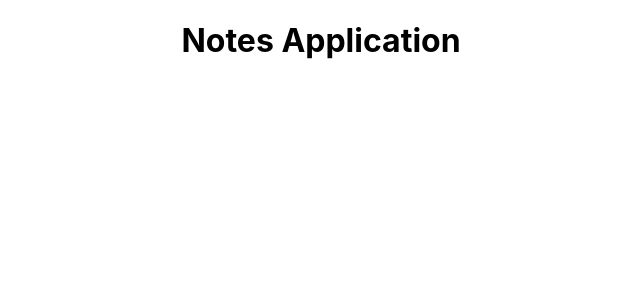
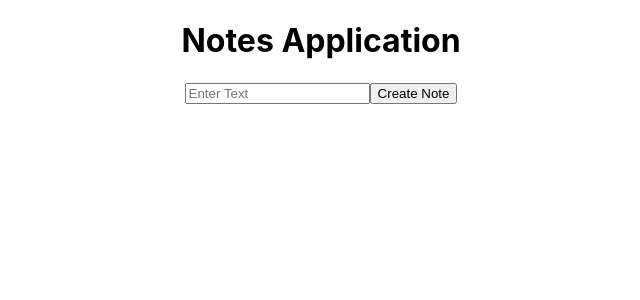
Before and after one commit to Vish-Mayer/notes-app-react, a React (Create React App) app: page / in a window 1280 px wide. Shown: the top 300 px of the page, without its empty margins (319-959 px from the left). Built offline with nearby package versions, Linux system fonts and the light colour scheme.

Commit message:
added text input and 'create note button'

```diff
--- a/src/App.js
+++ b/src/App.js
@@ -6,6 +6,12 @@ class App extends Component {
     return (
       <div className="App">
         <h1>Notes Application</h1>
+        <div id="input">
+          </div>
+        <header>
+          <input type="text" className="text-input" placeholder="Enter Text"/>
+          <button id="submit">Create Note</button>
+        </header>
 
       </div>
     );
```
Also changed, not shown: 1 other file (tests, documents, lock files or other folders).
